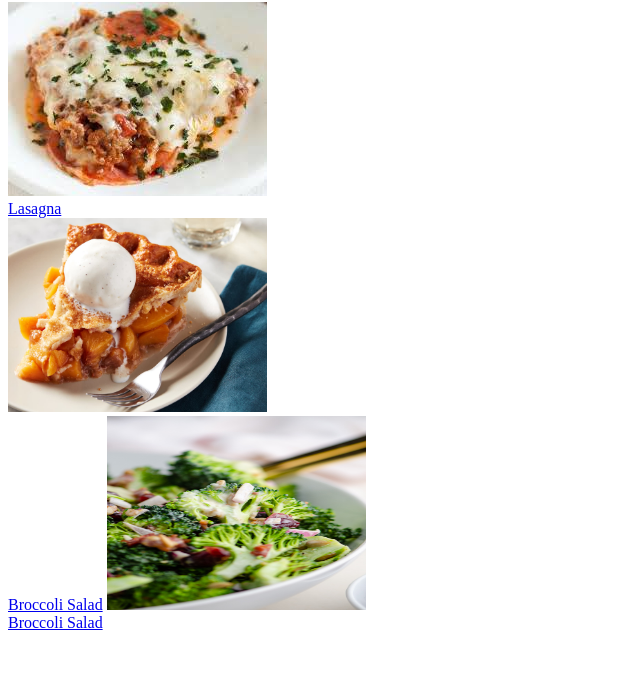
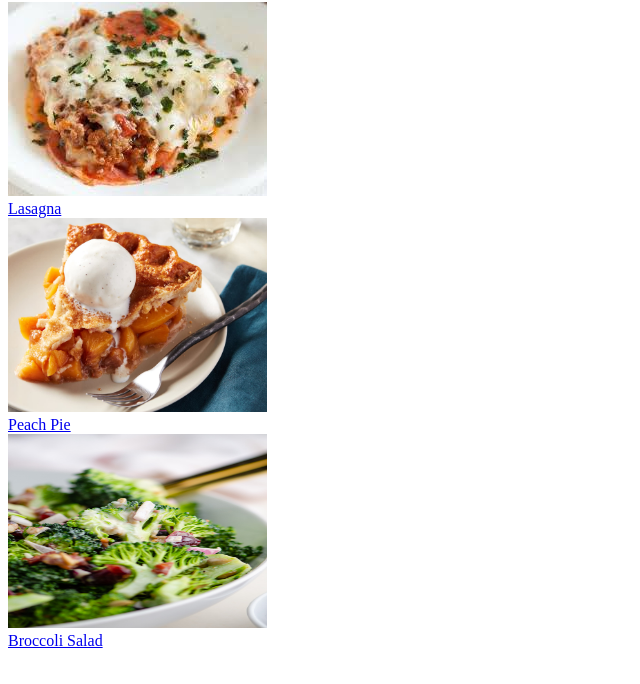
Before and after one commit to kiwaeva/odin-recipes, a plain HTML site: page index.html in a window 1280 px wide. Shown: the part 78-762 px from the top of the page, without its empty margins (0-640 px from the left). Drawn offline with Linux system fonts and the light colour scheme.

Commit message:
Clean up main page, add space.

```diff
--- a/index.html
+++ b/index.html
@@ -13,9 +13,10 @@
     <br>
     <img width="259" height="194" src="recipes/img/peach_pie.jpeg" alt="">
     <br>
-    <a href="recipes/peach_pie.html">Broccoli Salad</a>
+    <a href="recipes/peach_pie.html">Peach Pie</a>
+    <br>
     <img width="259" height="194" src="recipes/img/Broccoli-Salad-Recipe-4.jpg" alt="">
     <br>
-    <a href="recipes/broccoli_salad.html">Broccoli Salad</a>
+    <a href="recipes/peach_pie.html">Broccoli Salad</a>
 </body>
 </html>
```
